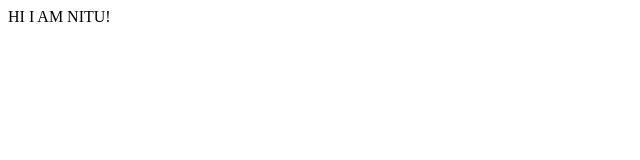
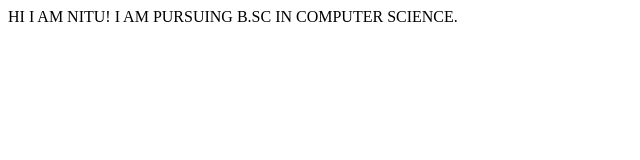
Before and after one commit to NituSingh29/nitukumari-portfolio, a plain HTML site: page index.html in a window 1280 px wide. Shown: the whole page, without its empty margins (0-640 px from the left). Drawn offline with Linux system fonts and the light colour scheme.

Commit message:
UPDATE TEXT

```diff
--- a/index.html
+++ b/index.html
@@ -8,6 +8,7 @@
 </head>
 <body>
     HI I AM NITU!
+    I AM PURSUING B.SC IN COMPUTER SCIENCE.
 
 </body>
 </html>
```
